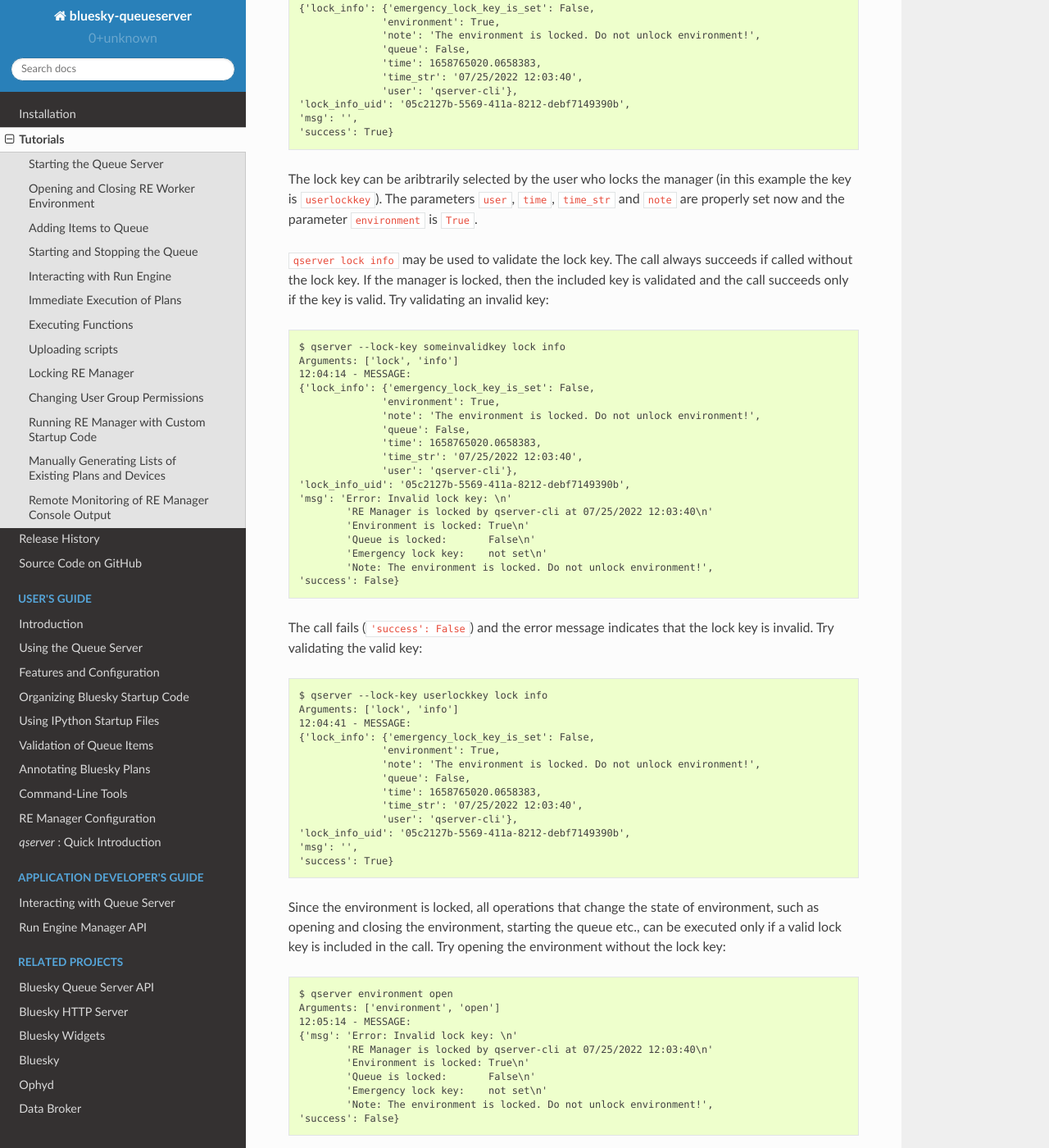
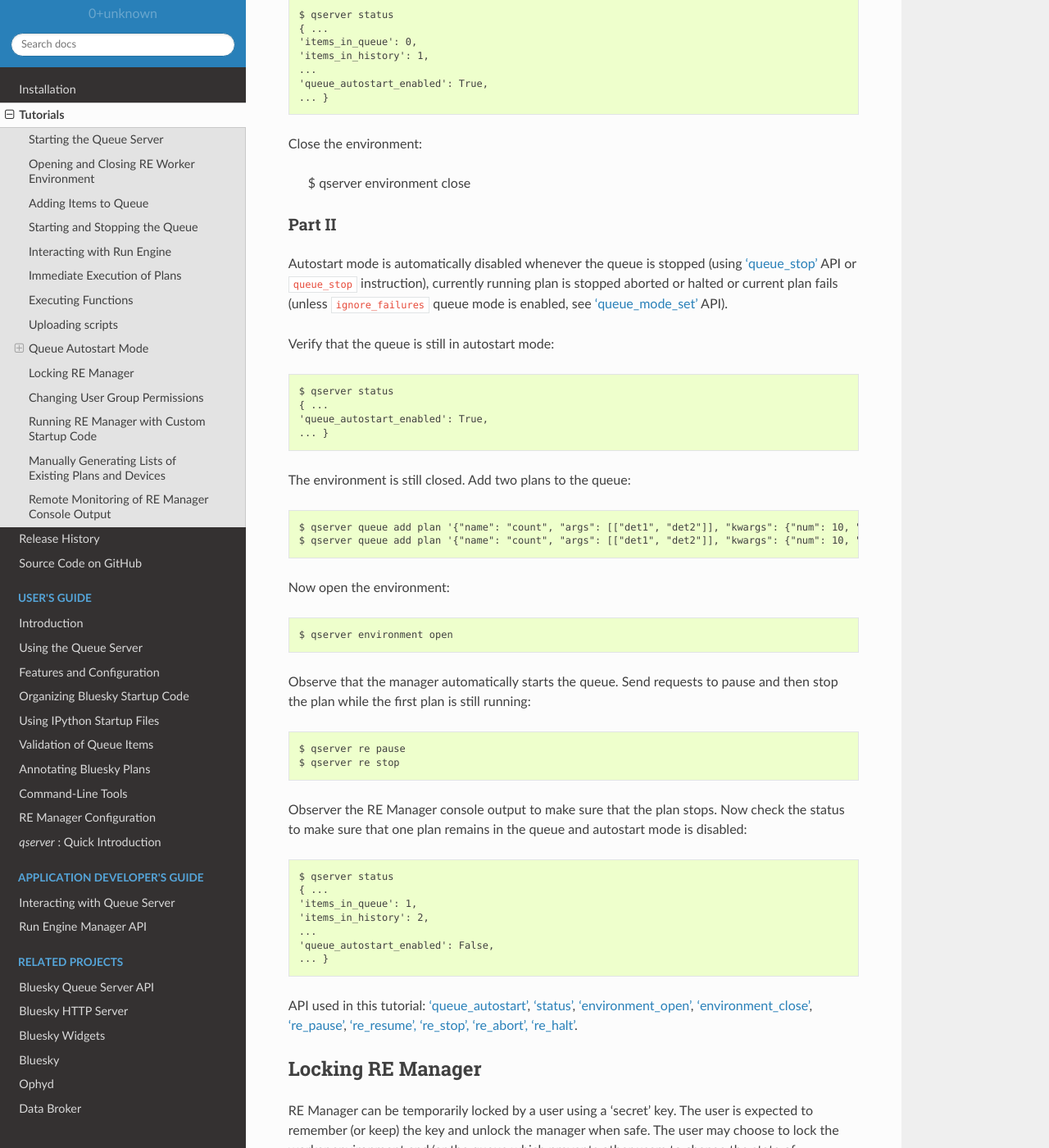
Before and after one commit to bluesky/bluesky-queueserver, a Sphinx documentation site: the page built from docs/source/tutorials.rst, in a window 1280 px wide and 1400 px high, scrolled down 24740 px. Shown: the whole window at 82% size. Built offline with Sphinx 7.4.7 and the Read the Docs theme 2.0.0, drawn with Linux system fonts in a browser that asks for light colours; some of the changed text lies outside the part shown.

Commit message:
DOC: tutorial on 'autostart' mode

```diff
--- a/docs/source/tutorials.rst
+++ b/docs/source/tutorials.rst
@@ -46,6 +46,7 @@ The following tutorials are available:
 - :ref:`tutorial_immediate_execution_of_plans`
 - :ref:`tutorial_executing_functions`
 - :ref:`tutorial_uploading_scripts`
+- :ref:`tutorial_queue_autostart_mode`
 - :ref:`tutorial_locking_re_manager`
 - :ref:`tutorial_changing_user_group_permissions`
 - :ref:`tutorial_running_custom_startup_code`
@@ -1167,6 +1168,114 @@ API used in this tutorial: :ref:`method_script_upload`, :ref:`method_status`,
 :ref:`method_plans_allowed`, :ref:`method_task_status`, :ref:`method_task_result`.
 
 
+.. _tutorial_queue_autostart_mode:
+
+Queue Autostart Mode
+--------------------
+
+In autostart mode, the execution of the queue is started automatically if the queue
+is not empty and the state of the manager and the worker allows to execute plans.
+See :ref:`queue_autostart_mode` for more information.
+
+Start RE Manager using instructions given in :ref:`tutorial_starting_queue_server`.
+
+Part I
+******
+
+Make sure that the queue and the history are empty and the autostart mode is disabled::
+
+  $ qserver status
+  { ...
+  'items_in_queue': 0,
+  'items_in_history': 0,
+  ...
+  'queue_autostart_enabled': False,
+  ... }
+
+Clear the queue and the history if necessary::
+  $ qserver queue clear
+  $ qserver history clear
+
+Open the environment::
+
+  $ qserver environment open
+
+Enable the autostart mode::
+
+  $ qserver queue autostart enable
+
+Check the autostart mode is enabled::
+
+  $ qserver status
+  { ...
+  'queue_autostart_enabled': True,
+  ... }
+
+Add a plan to the queue:
+
+  $ qserver queue add plan '{"name": "count", "args": [["det1", "det2"]], "kwargs": {"num": 10, "delay": 1}}'
+
+Observe that the execution of the plan start automatically. Check status to see that the executed plan
+was added to the plan history and the autostart mode is still on::
+
+  $ qserver status
+  { ...
+  'items_in_queue': 0,
+  'items_in_history': 1,
+  ...
+  'queue_autostart_enabled': True,
+  ... }
+
+Close the environment:
+
+  $ qserver environment close
+
+
+Part II
+*******
+
+Autostart mode is automatically disabled whenever the queue is stopped (using :ref:`method_queue_stop`
+API or ``queue_stop`` instruction), currently running plan is stopped aborted or halted or current plan
+fails (unless ``ignore_failures`` queue mode is enabled, see :ref:`method_queue_mode_set` API).
+
+Verify that the queue is still in autostart mode::
+
+  $ qserver status
+  { ...
+  'queue_autostart_enabled': True,
+  ... }
+
+The environment is still closed. Add two plans to the queue::
+
+  $ qserver queue add plan '{"name": "count", "args": [["det1", "det2"]], "kwargs": {"num": 10, "delay": 1}}'
+  $ qserver queue add plan '{"name": "count", "args": [["det1", "det2"]], "kwargs": {"num": 10, "delay": 1}}'
+
+Now open the environment::
+
+  $ qserver environment open
+
+Observe that the manager automatically starts the queue. Send requests to pause and then stop the plan
+while the first plan is still running::
+
+  $ qserver re pause
+  $ qserver re stop
+
+Observer the RE Manager console output to make sure that the plan stops. Now check the status
+to make sure that one plan remains in the queue and autostart mode is disabled::
+
+  $ qserver status
+  { ...
+  'items_in_queue': 1,
+  'items_in_history': 2,
+  ...
+  'queue_autostart_enabled': False,
+  ... }
+
+API used in this tutorial: :ref:`method_queue_autostart`, :ref:`method_status`,
+:ref:`method_environment_open`, :ref:`method_environment_close`, :ref:`method_re_pause`,
+:ref:`method_re_resume_stop_abort_halt`.
+
+
 .. _tutorial_locking_re_manager:
 
 Locking RE Manager
```
